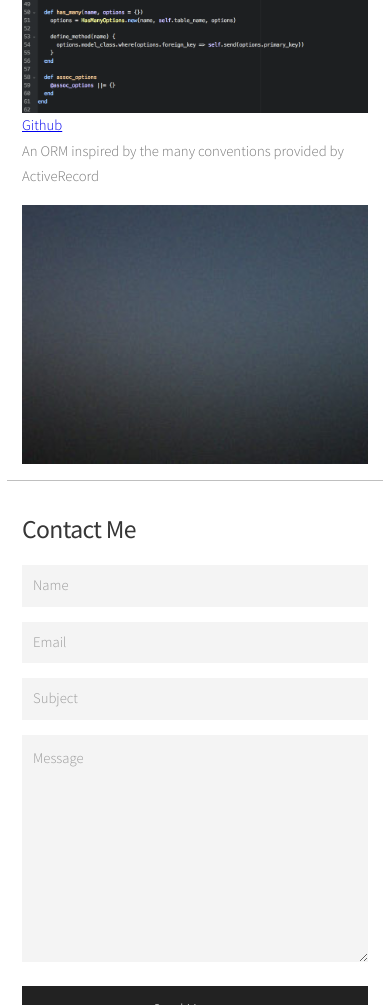
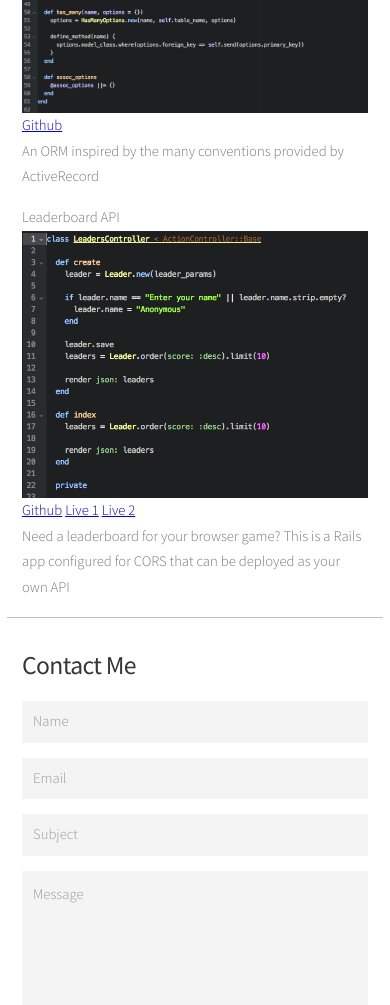
Before and after one commit to MattyGreenrose/mikeyshean.github.io, a plain HTML site: page index.html in a window 390 px wide. Shown: the part 2152-3157 px from the top of the page. Drawn offline with nearby package versions, Linux system fonts and the light colour scheme; files that its build step writes are made by us from their sources.

Commit message:
Leaderboard API.

```diff
--- a/index.html
+++ b/index.html
@@ -122,10 +122,16 @@
 											<span class="project-info">An ORM inspired by the many conventions provided by ActiveRecord</span>
 										</div>
 
-										<div class="4u 12u$(mobile)">
-											<a href="#" class="image fit"><img src="images/pic05.jpg" alt=""></a>
+										<div class="4u$ 12u$(mobile)">
+											<div class="project-title">Leaderboard API</div>
+											<a href="https://github.com/mikeyshean/leaderboard" class="image fit"><img src="images/leaderboard2.png" alt=""></a>
+											<span class="project-links">
+												<a href="https://github.com/mikeyshean/leaderboard" class="project-link">Github</a>
+												<a href="https://github.com/mikeyshean/kryptonite" class="project-link">Live 1</a>
+												<a href="derekwychan.com/falling-balls/" class="project-link">Live 2</a>
+											</span><br>
+											<span class="project-info">Need a leaderboard for your browser game?  This is a Rails app configured for CORS that can be deployed as your own API  </span>
 										</div>
-									</div>
 								</section>
 							</article>
 
```
Also changed, not shown: images/leaderboard.png (added), images/leaderboard2.png (added).
